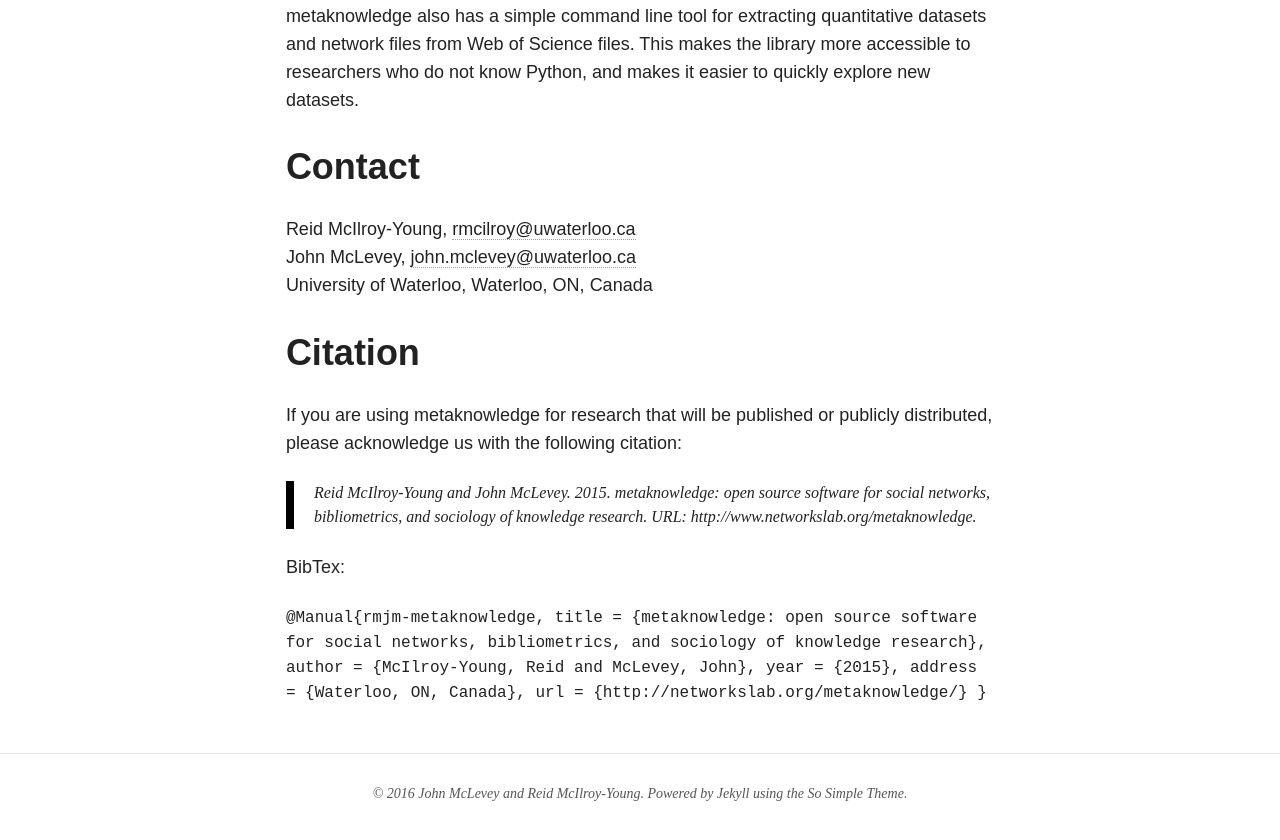
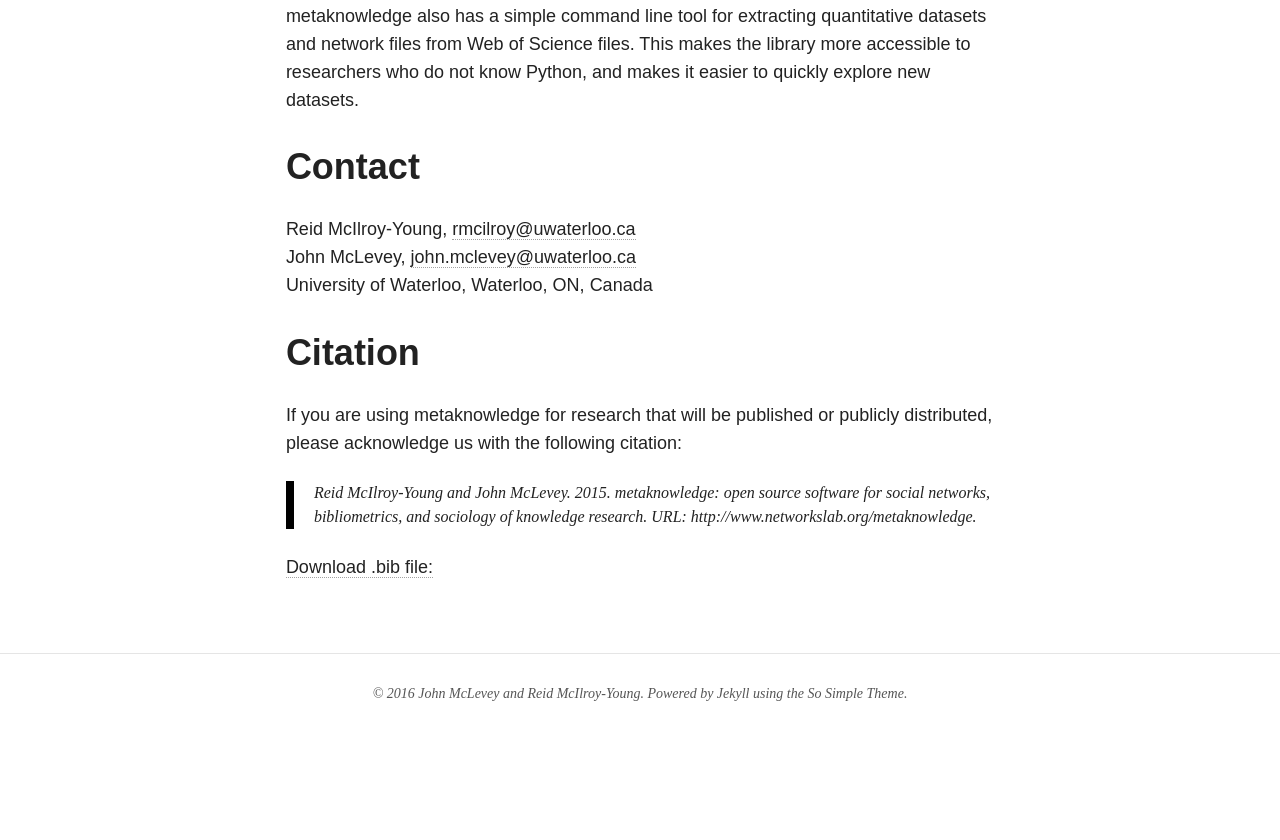
Before and after one commit to UWNETLAB/metaknowledge, a Jekyll site: the page built from index.html, in a window 1280 px wide and 900 px high, scrolled down 1292 px. Shown: the top 840 px of the window. Built offline with Jekyll 4.4.1, drawn with Linux system fonts in a browser that asks for light colours; nearby versions of some CDN libraries; after the commit the page ends 2092 px from its top, so only the background shows below that.

Commit message:
Update index.html

```diff
--- a/index.html
+++ b/index.html
@@ -34,15 +34,4 @@
 
 <blockquote>Reid McIlroy-Young and John McLevey. 2015. metaknowledge: open source software for social networks, bibliometrics, and sociology of knowledge research. URL: http://www.networkslab.org/metaknowledge.</blockquote>
 
-<p>BibTex:</p>
-
-<code>
-	@Manual{rmjm-metaknowledge,
-		title = {metaknowledge: open source software for social networks, bibliometrics, and sociology of knowledge research},
-		author = {McIlroy-Young, Reid and McLevey, John},
-		year = {2015},
-		address = {Waterloo, ON, Canada},
-		url = {http://networkslab.org/metaknowledge/}
-	}
-
-</code>
+<p><a href="http://networkslab.org/metaknowledge/citation.bib">Download .bib file:</a></p>
```
